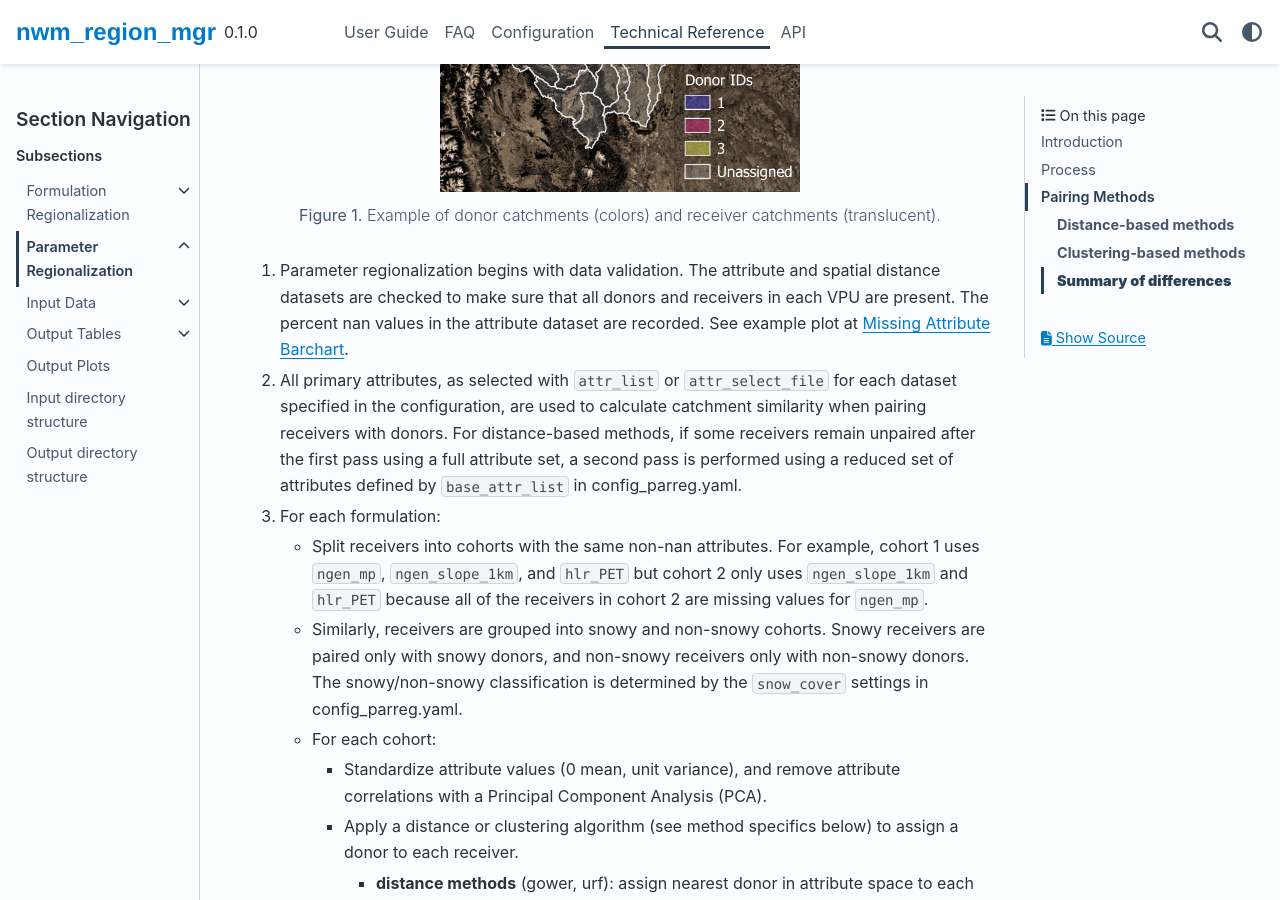
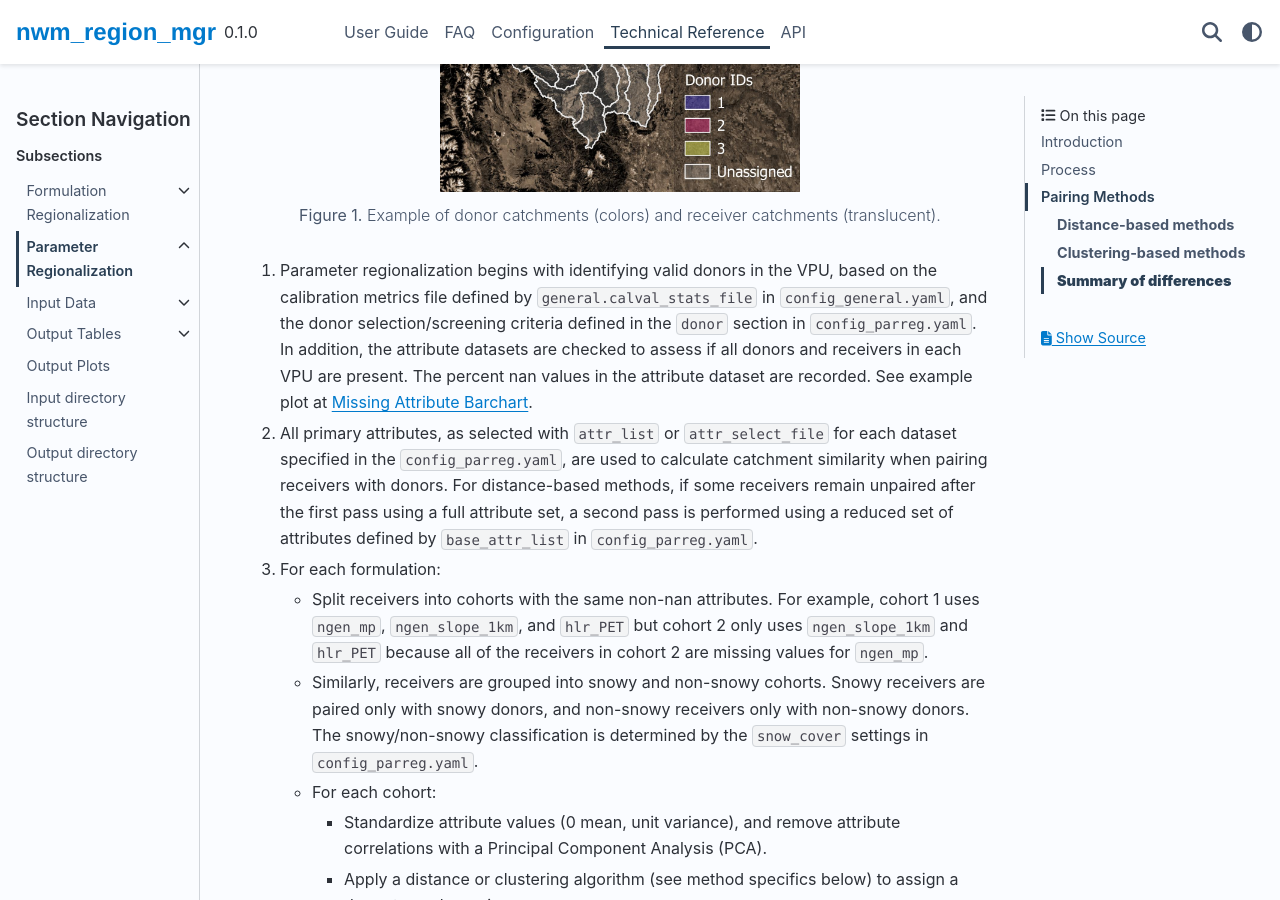
Before and after one commit to NGWPC/nwm-region-mgr, a Sphinx documentation site: the page built from docs/source/tech_reference/parreg.rst, in a window 1280 px wide and 900 px high, scrolled down 1129 px. Built offline with Sphinx 7.4.7 and the PyData theme 0.15.4, drawn with Linux system fonts in a browser that asks for light colours.

Commit message:
add details about donor selection in parreg.rst in documentation

```diff
--- a/docs/source/tech_reference/parreg.rst
+++ b/docs/source/tech_reference/parreg.rst
@@ -30,14 +30,16 @@ Process
 
    **Figure 1.** Example of donor catchments (colors) and receiver catchments (translucent).
 
-1. Parameter regionalization begins with data validation. The attribute and spatial distance datasets are checked to
-   make sure that all donors and receivers in each VPU are present. The percent nan values in the attribute dataset are
-   recorded. See example plot at :ref:`missing_attribute_barchart`.
+1. Parameter regionalization begins with identifying valid donors in the VPU, based on the calibration metrics file
+   defined by ``general.calval_stats_file`` in ``config_general.yaml``, and the donor selection/screening criteria defined
+   in the ``donor`` section in ``config_parreg.yaml``. In addition, the attribute datasets are checked to assess if all donors
+   and receivers in each VPU are present. The percent nan values in the attribute dataset are recorded. See example
+   plot at :ref:`missing_attribute_barchart`.
 
 2. All primary attributes, as selected with ``attr_list`` or ``attr_select_file`` for each dataset specified in the
-   configuration, are used to calculate catchment similarity when pairing receivers with donors. For distance-based
+   ``config_parreg.yaml``, are used to calculate catchment similarity when pairing receivers with donors. For distance-based
    methods, if some receivers remain unpaired after the first pass using a full attribute set, a second pass is
-   performed using a reduced set of attributes defined by ``base_attr_list`` in config_parreg.yaml.
+   performed using a reduced set of attributes defined by ``base_attr_list`` in ``config_parreg.yaml``.
 
 3. For each formulation:
 
@@ -47,7 +49,7 @@ Process
 
    * Similarly, receivers are grouped into snowy and non-snowy cohorts. Snowy receivers are paired only with snowy
      donors, and non-snowy receivers only with non-snowy donors. The snowy/non-snowy classification is determined by
-     the ``snow_cover`` settings in config_parreg.yaml.
+     the ``snow_cover`` settings in ``config_parreg.yaml``.
 
    * For each cohort:
 
```
